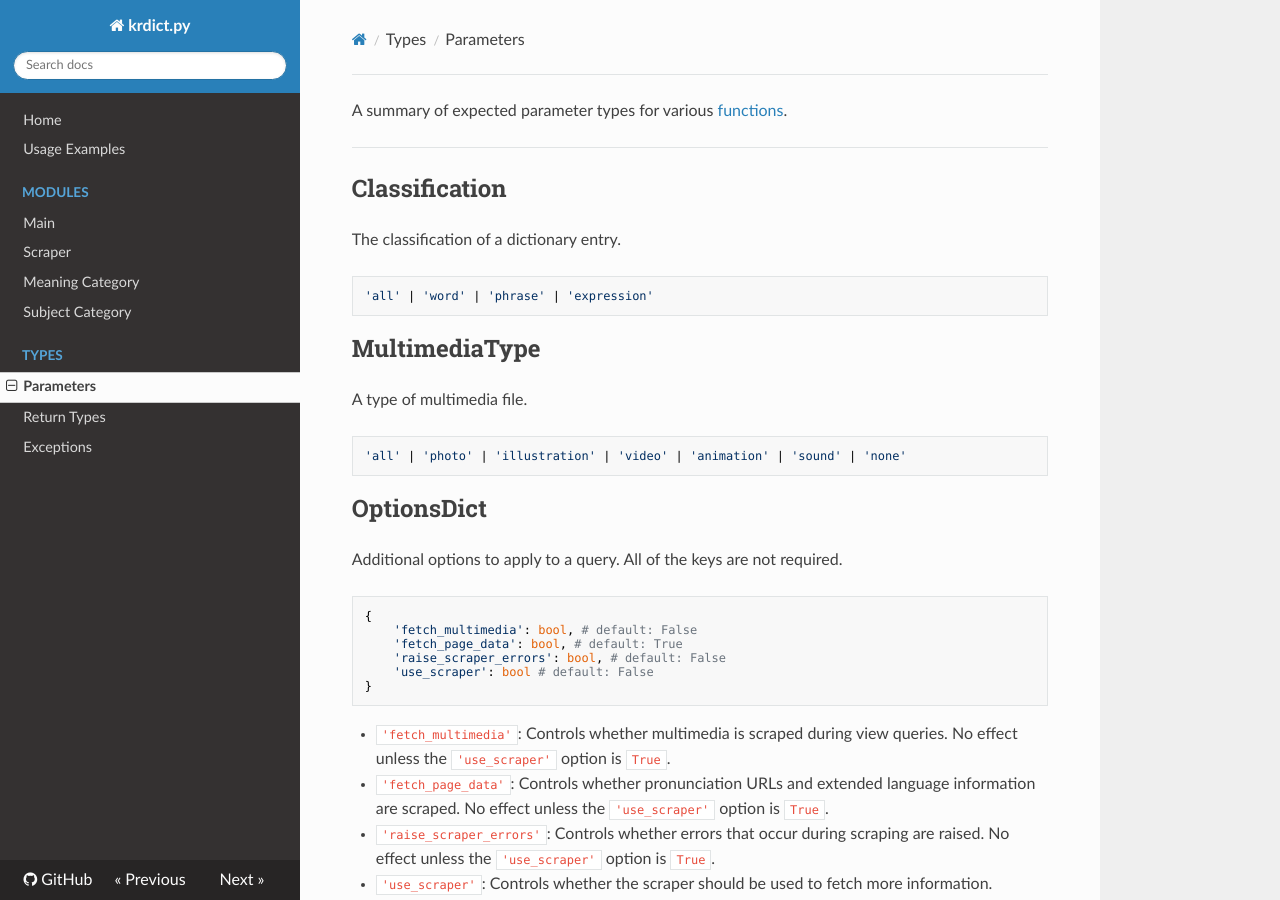
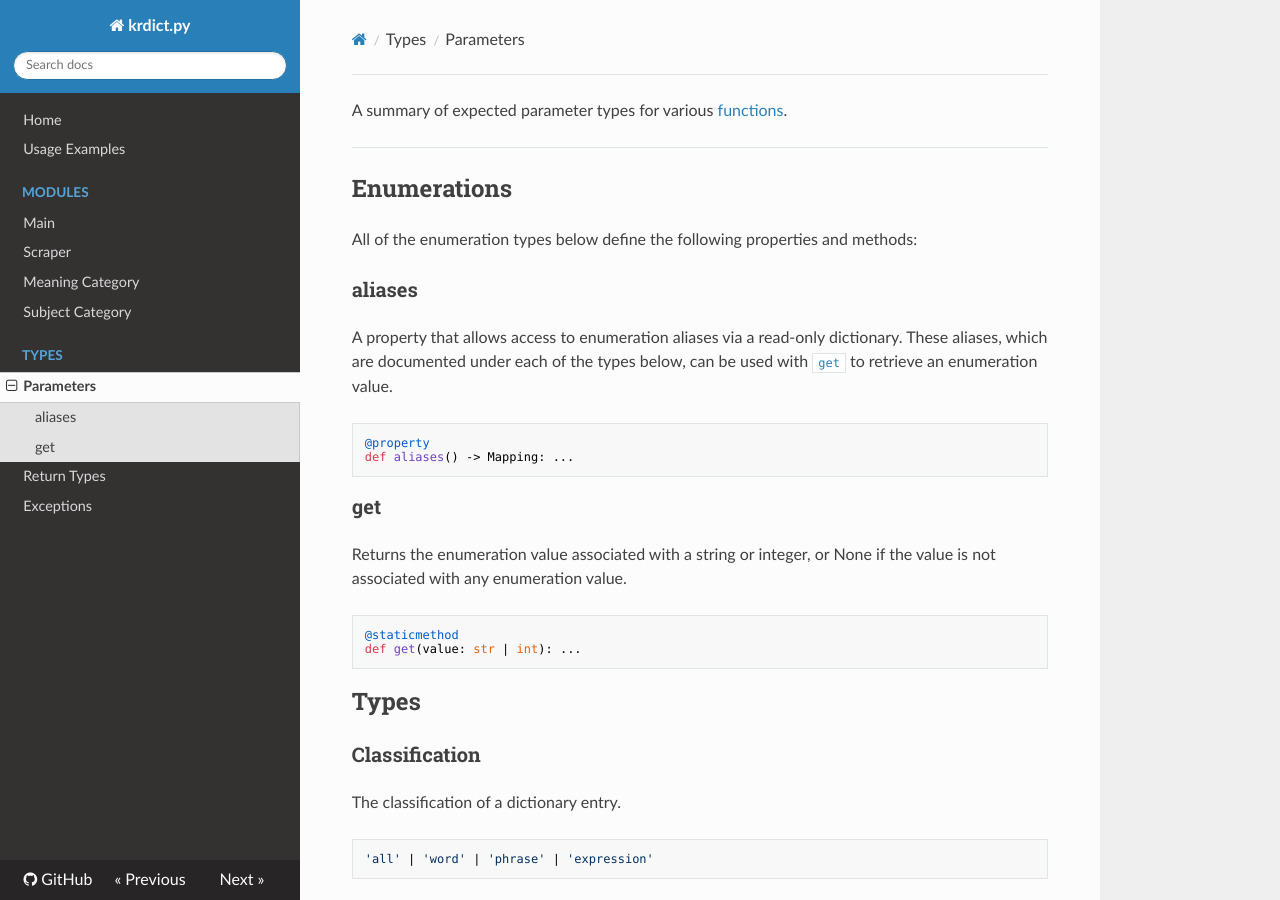
Before and after one commit to omarkmu/krdict.py, an MkDocs documentation site: the page built from docs/parameters.md, in a window 1280 px wide and 900 px high. Built offline with MkDocs 1.6.1, drawn with Linux system fonts in a browser that asks for light colours; nearby versions of some CDN libraries.

Commit message:
Move enum method documentation to parameters.md

````diff
--- a/docs/parameters.md
+++ b/docs/parameters.md
@@ -2,21 +2,49 @@ A summary of expected parameter types for various [functions](functions.md).
 
 ---
 
-## Classification
+## Enumerations
+
+All of the enumeration types below define the following properties and methods:
+
+### aliases
+
+A property that allows access to enumeration aliases via a read-only dictionary.
+These aliases, which are documented under each of the types below, can be used
+with [`get`](#get) to retrieve an enumeration value.
+
+```python
+@property
+def aliases() -> Mapping: ...
+```
+
+### get
+
+Returns the enumeration value associated with a string or integer,
+or None if the value is not associated with any enumeration value.
+
+```python
+@staticmethod
+def get(value: str | int): ...
+```
+
+
+## Types
+
+### Classification
 
 The classification of a dictionary entry.
 ```bash
 'all' | 'word' | 'phrase' | 'expression'
 ```
 
-## MultimediaType
+### MultimediaType
 
 A type of multimedia file.
 ```bash
 'all' | 'photo' | 'illustration' | 'video' | 'animation' | 'sound' | 'none'
 ```
 
-## OptionsDict
+### OptionsDict
 
 Additional options to apply to a query. All of the keys are not required.
 ```python
@@ -35,14 +63,14 @@ Additional options to apply to a query. All of the keys are not required.
 
 See also: [`set_default`](functions.md#set_default).
 
-## OriginType
+### OriginType
 
 The classification of a dictionary entry's origin.
 ```bash
 'all' | 'native' | 'hanja' | 'loanword' | 'hybrid'
 ```
 
-## PartOfSpeech
+### PartOfSpeech
 
 A Korean part of speech.
 ```bash
@@ -64,7 +92,7 @@ A Korean part of speech.
 | 'none'
 ```
 
-## ScraperTranslationLanguage
+### ScraperTranslationLanguage
 
 A language to include translations for during a scraper fetch.
 ```bash
@@ -81,7 +109,7 @@ A language to include translations for during a scraper fetch.
 | 'russian'
 ```
 
-## SearchMethod
+### SearchMethod
 
 The method to use when searching.
 
@@ -94,7 +122,7 @@ The method to use when searching.
 'exact' | 'include' | 'start' | 'end'
 ```
 
-## SearchTarget
+### SearchTarget
 
 The target of the search query; what to search by.
 ```bash
@@ -110,21 +138,21 @@ The target of the search query; what to search by.
 | 'reference_info'
 ```
 
-## SearchType
+### SearchType
 
 The type of search to perform.
 ```bash
 'word' | 'idiom_proverb' | 'definition' | 'example'
 ```
 
-## SortMethod
+### SortMethod
 
 A sorting method to use for search results.
 ```bash
 'alphabetical' | 'popular'
 ```
 
-## TargetLanguage
+### TargetLanguage
 
 A target original language to search by.
 ```bash
@@ -180,7 +208,7 @@ A target original language to search by.
 | 'danish'
 ```
 
-## TranslationLanguage
+### TranslationLanguage
 
 A language to include translations for.
 ```bash
@@ -197,21 +225,21 @@ A language to include translations for.
 | 'russian'
 ```
 
-## VocabularyGrade
+### VocabularyGrade
 
 The vocabulary level of a dictionary entry.
 ```bash
 'all' | 'beginner' | 'intermediate' | 'advanced'
 ```
 
-## MeaningCategory
+### MeaningCategory
 
 A meaning category which a dictionary entry may belong to.
 Accepts a meaning category enumeration, integer, or string alias.
 
 See [Meaning Category](meaning_category.md) for details.
 
-## SubjectCategory
+### SubjectCategory
 
 A subject category (themes and situations) which a dictionary entry may belong to.
 Accepts a subject category enumeration, integer, or string alias.
````
Also changed, not shown: docs/meaning_category.md (+9 -43 lines), docs/subject_category.md (+7 -39 lines).
